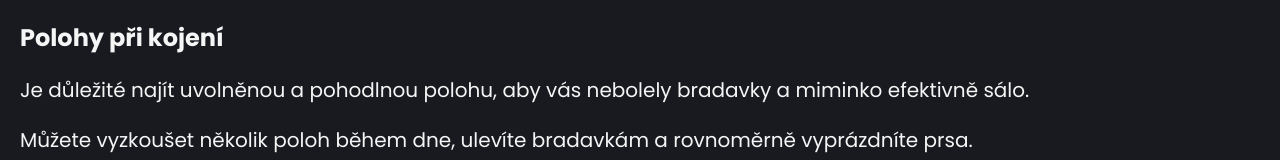
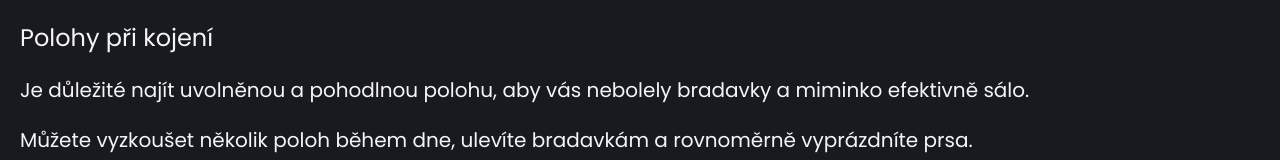
Before and after one commit to badela007/Kojoradce_projekt, a React (Vite) app: page /info-o-kojeni/polohy in a window 1280 px wide. Shown: the top 160 px of the page. Built offline with nearby package versions, Linux system fonts and the light colour scheme.

Commit message:
PositionPage font weight fixed

```diff
--- a/src/pages/PositionsPage/style.css
+++ b/src/pages/PositionsPage/style.css
@@ -8,6 +8,7 @@
 
 .positions__title {
   font-size: var(--font-size-primary);
+  font-weight: var(--font-weight);
 }
 
 .positions__text {
```
